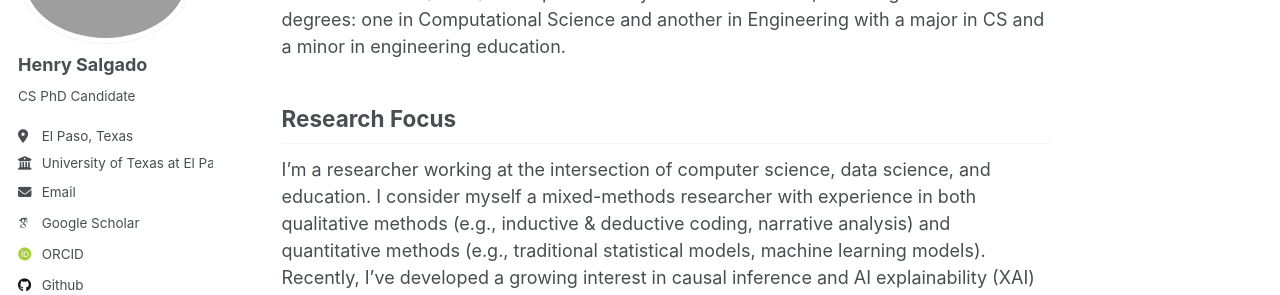
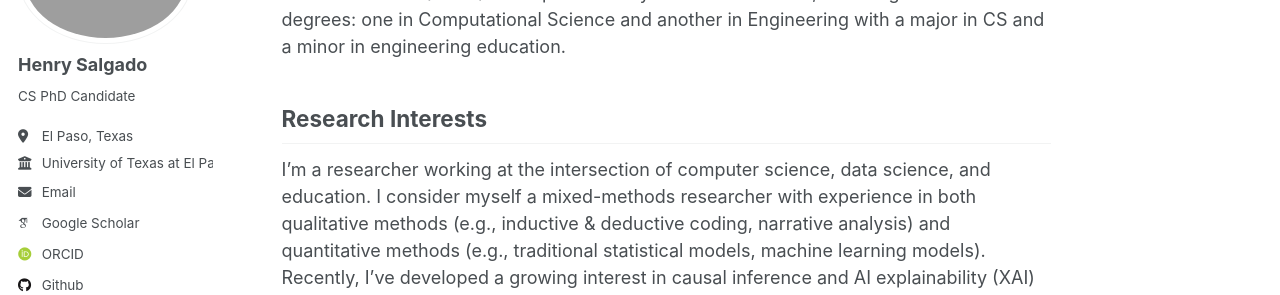
Before and after one commit to eigenhenry/eigenhenry.github.io, a Jekyll site: the page built from _pages/about.md, in a window 1280 px wide and 900 px high. Shown: the part 196-491 px from the top of the window. Built offline with Jekyll 4.4.1, drawn with Linux system fonts in a browser that asks for light colours; some web fonts are replaced.

Commit message:
Update about.md

```diff
--- a/_pages/about.md
+++ b/_pages/about.md
@@ -9,7 +9,7 @@ redirect_from:
 
 Hello! My name is Henry. I am a Computer Science PhD candidate at the University of Texas at El Paso (UTEP). I completed all my education at UTEP, including two Master's degrees: one in Computational Science and another in Engineering with a major in CS and a minor in engineering education.
 
-## Research Focus
+## Research Interests
 I'm a researcher working at the intersection of computer science, data science, and education. I consider myself a mixed-methods researcher with experience in both qualitative methods (e.g., inductive & deductive coding, narrative analysis) and quantitative methods (e.g., traditional statistical models, machine learning models). Recently, I've developed a growing interest in causal inference and AI explainability (XAI) methods.
 
 ## Research Teams
```
